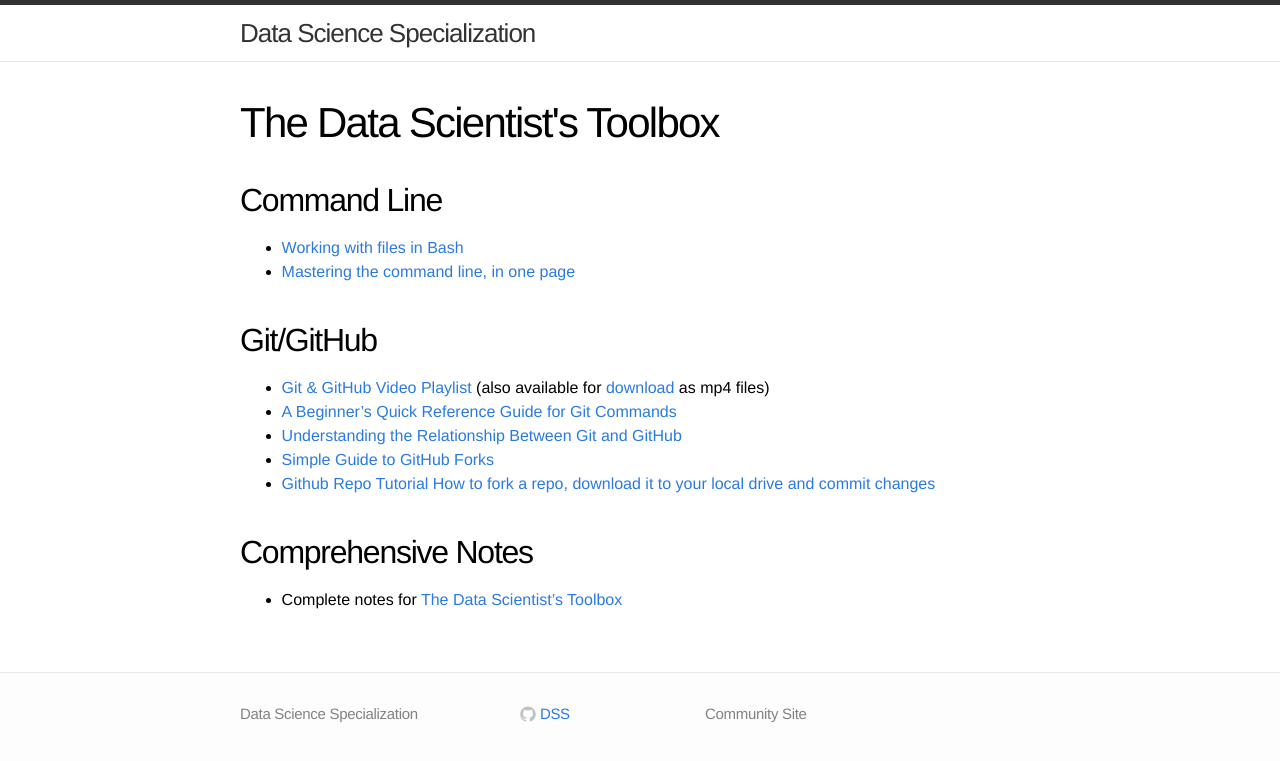
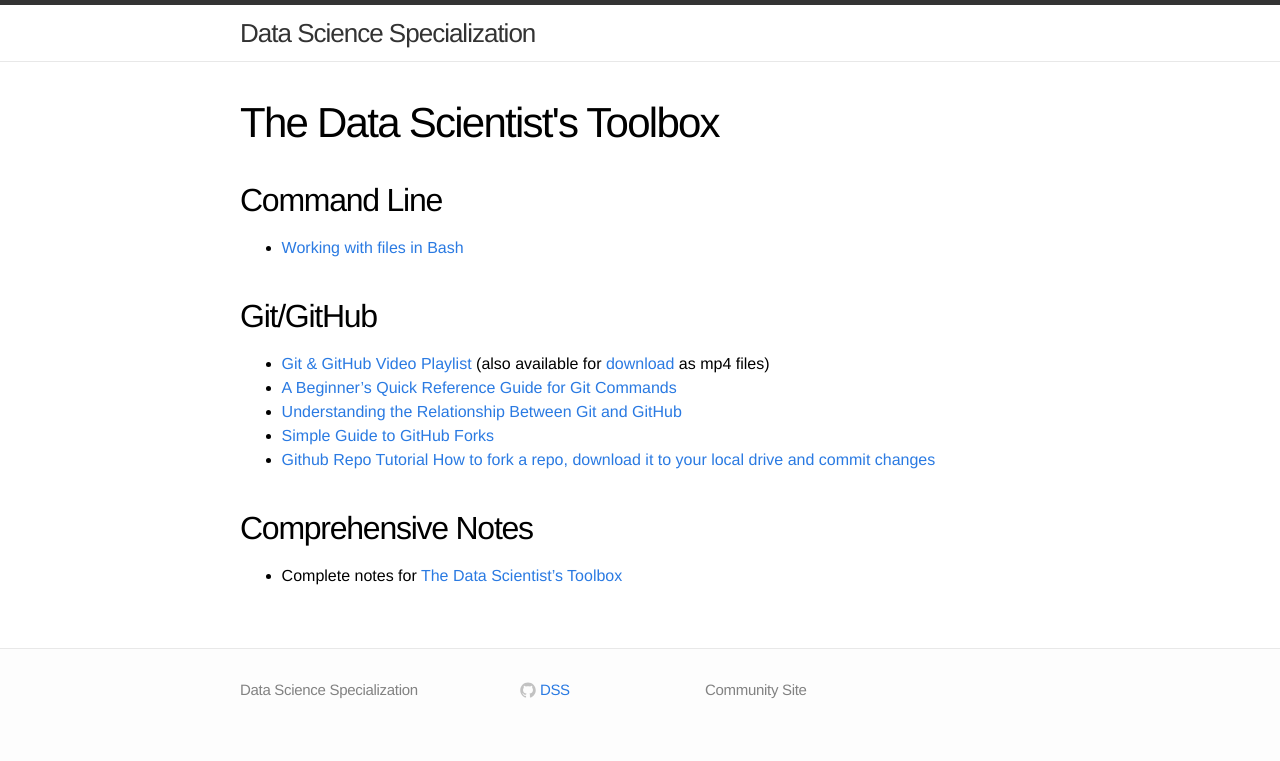
Before and after one commit to DataScienceSpecialization/DataScienceSpecialization.github.io, a Jekyll site: the page built from toolbox.md, in a window 1280 px wide. Shown: the top 761 px of the page. Built offline with Jekyll 4.4.1, drawn with Linux system fonts in a browser that asks for light colours.

```diff
--- a/toolbox.md
+++ b/toolbox.md
@@ -7,7 +7,6 @@ permalink: /toolbox/
 ## Command Line
 
 - [Working with files in Bash](http://edgarsh.es/ins/working-with-files-in-bash/)
-- [Mastering the command line, in one page](https://github.com/jlevy/the-art-of-command-line/blob/master/README.md)
 
 ## Git/GitHub
 
```
Also changed, not shown: curated.md (+1 -0 lines).
